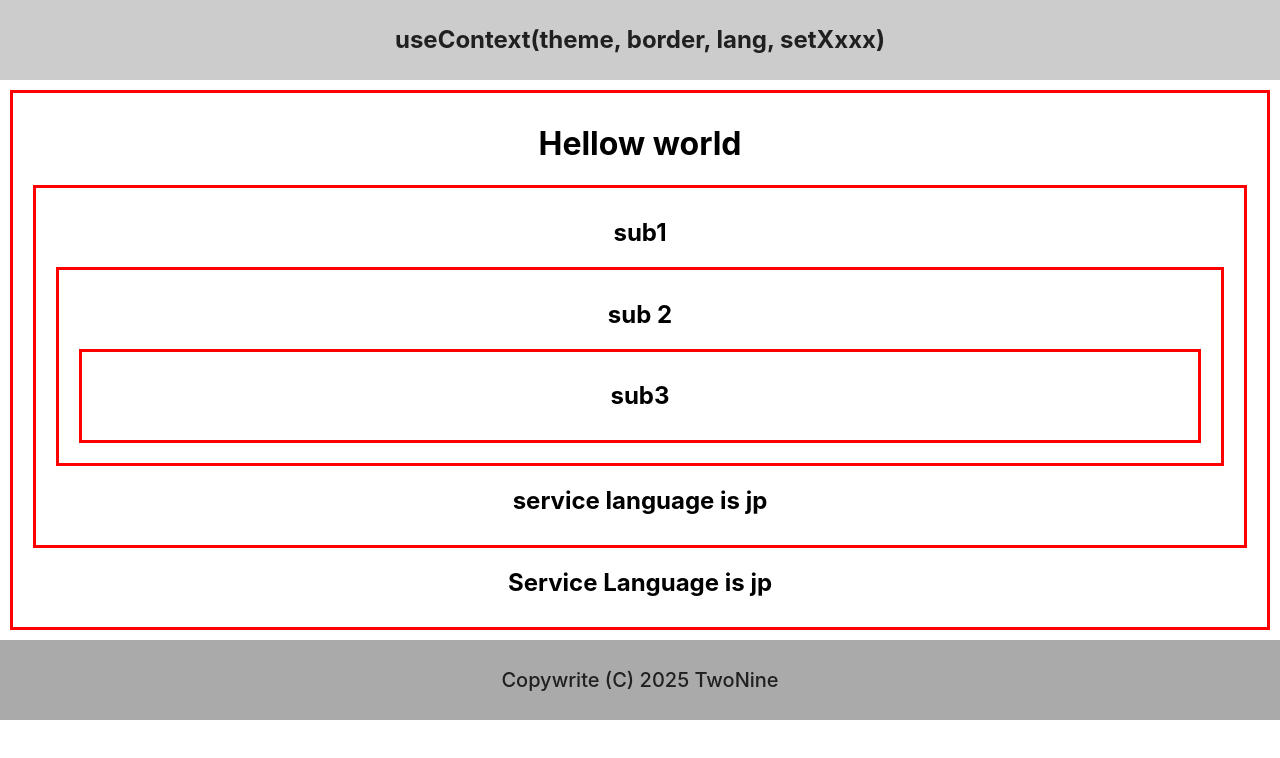
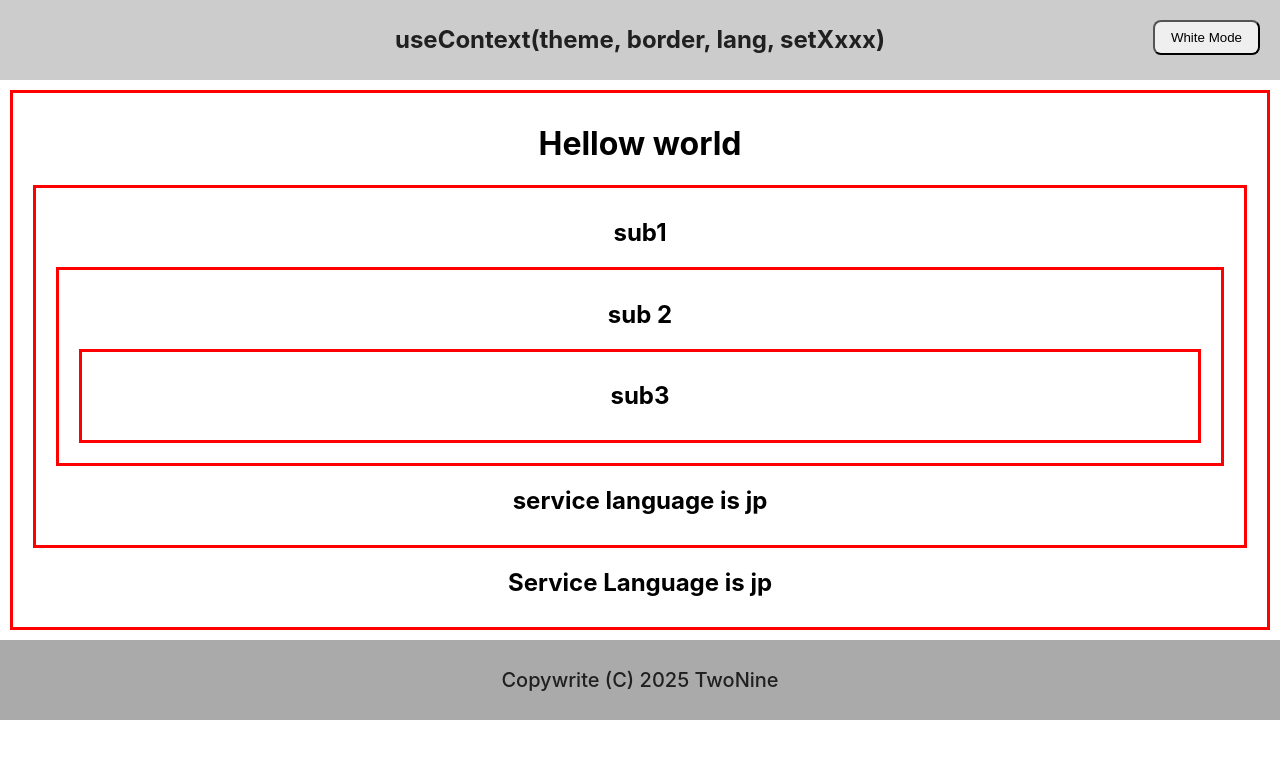
Before and after one commit to jini-labs-2/react-practice, a React (Create React App) app: page / in a window 1280 px wide. Shown: the top 758 px of the page. Built offline with nearby package versions, Linux system fonts and the light colour scheme.

Commit message:
dark<->white mode転換ボタン置く

```diff
--- a/src/App.js
+++ b/src/App.js
@@ -5,10 +5,12 @@ import { ServeLangContext } from './context/ServeLangContext';
 import { DEFAULT_SERVE_LANG, DEFAULT_THEME } from './constants';
 import HeaderComponent from './components/HeaderComponent';
 import FooterComponent from './components/FooterComponent';
+import { useState } from 'react';
 
 function App() {
+  const [isDarkMode, setIsDarkMode] = useState(false);
   return (
-    <ThemeContext.Provider value={DEFAULT_THEME}>
+    <ThemeContext.Provider value={{...DEFAULT_THEME, isDarkMode, setIsDarkMode}}>
       <ServeLangContext.Provider value={DEFAULT_SERVE_LANG}>
         <HeaderComponent />
 
--- a/src/components/FooterComponent.jsx
+++ b/src/components/FooterComponent.jsx
@@ -1,4 +1,3 @@
-
 
 export default function FooterComponent() {
   return (
--- a/src/components/HeaderComponent.jsx
+++ b/src/components/HeaderComponent.jsx
@@ -1,8 +1,25 @@
+import { useContext } from "react"
+import { ThemeContext } from "../context/ThemeContext"
 
 export default function HeaderComponent() {
+  const {isDarkMode, setIsDarkMode } = useContext(ThemeContext);
+
+  const toggleDarkMode = () => {
+    setIsDarkMode(!isDarkMode);
+
+    console.log(isDarkMode);
+  }
   return (
-    <div style={{width: '100%', height: '80px', backgroundColor: '#ccc', lineHeight: '80px', textAlign: 'center' }}>
+    <div style={{width: '100%', height: '80px', backgroundColor: '#ccc', lineHeight: '80px', textAlign: 'center'}}>
       <span style={{fontSize: '24px', color: '#202020', fontWeight: '700'}}>useContext(theme, border, lang, setXxxx)</span>
+      <div>
+        <button
+          style={{position:"absolute", top: '20px', right: '20px', padding: '8px 16px', borderRadius: '8px'}} value="Mode" name="mode"
+          onClick={toggleDarkMode}
+        >
+          {isDarkMode ? 'Dark Mode' : 'White Mode'}
+        </button>
+      </div>
     </div>
   )
 }
--- a/src/constants/index.js
+++ b/src/constants/index.js
@@ -1,2 +1,5 @@
 export const DEFAULT_SERVE_LANG = 'jp';
-export const DEFAULT_THEME ={ border: '3px solid red'};
+export const DEFAULT_THEME = {
+  border: '3px solid red',
+  dark_mode: 'false'
+};
--- a/src/context/ThemeContext.jsx
+++ b/src/context/ThemeContext.jsx
@@ -1,4 +1,3 @@
 import { createContext } from 'react'
-import { DEFAULT_SERVE_LANG } from '../constants';
 
-export const ThemeContext = createContext(DEFAULT_SERVE_LANG);
+export const ThemeContext = createContext(null);
```
